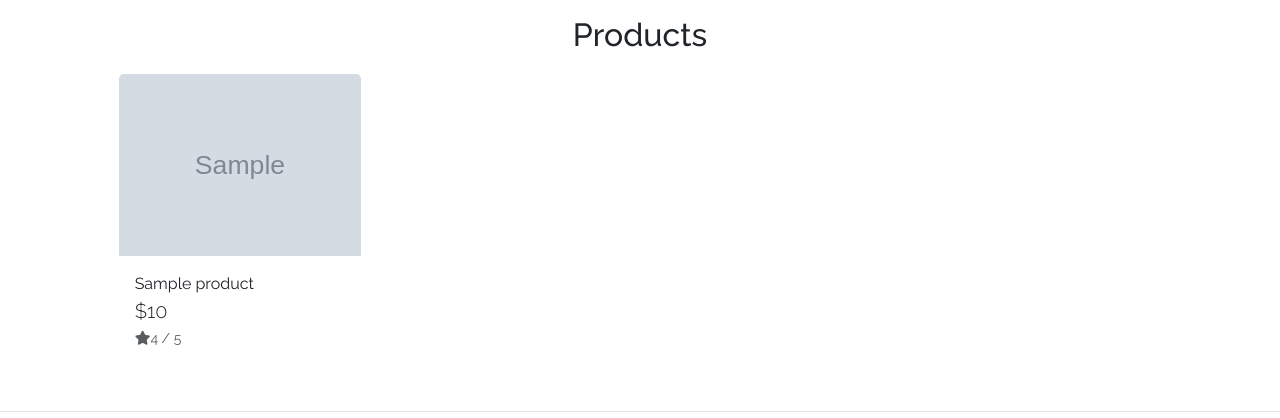
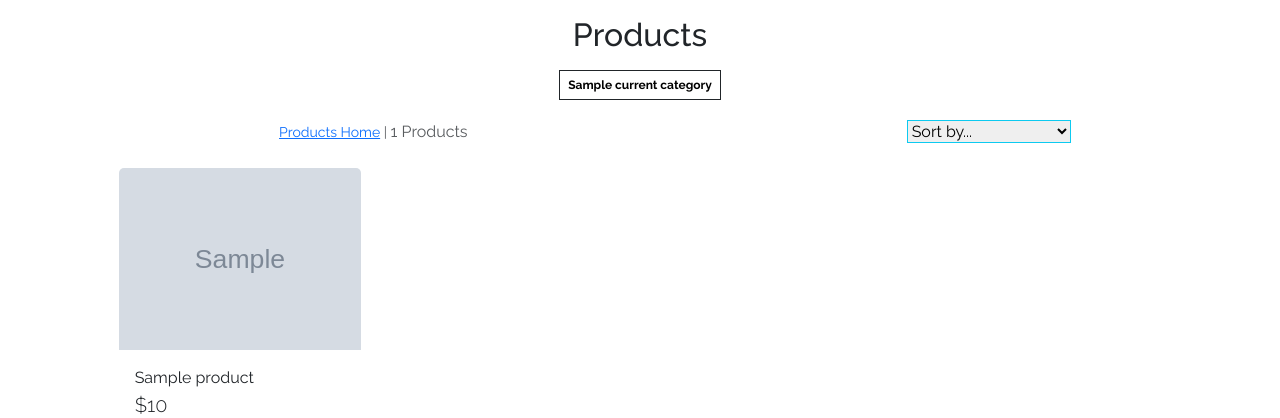
Before and after one commit to MartsyniukOlena/sportify, a Django app: template products/templates/products/products.html in a window 1280 px wide. Shown: the part 56-474 px from the top of the page. Run offline with Django 3.2, Linux system fonts and the light colour scheme; the template is opened without the code that fills it: most values are stand-ins (such as "Sample title", 1, 10 or a date in 2020); grey boxes marked "Sample" are stand-in pictures; some libraries are stand-ins or nearby versions; grey boxes are pictures that could not be loaded.

Commit message:
Add product sorting and product count to the product page

```diff
--- a/products/templates/products/products.html
+++ b/products/templates/products/products.html
@@ -1,4 +1,3 @@
-
 {% extends "base.html" %}
 {% load static %}
 
@@ -7,11 +6,40 @@
         <div class="row">
             <div class="col text-center mt-3">
                 <h2 class="logo-font">Products</h2>
+                {% for c in current_categories %}
+                    <a class="category-badge text-decoration-none" href="{% url 'products' %}?category={{ c.name }}">
+                        <span class="p-2 mt-2 badge badge-white text-black rounded-0 border border-dark">{{ c.friendly_name }}</span>
+                    </a>
+                {% endfor %}
             </div>
         </div>
         <div class="row">
             <div class="product-container col-10 offset-1">
-                <div class="row mt-1 mb-2"></div>
+                <div class="row mt-1 mb-2">
+                    <div class="col-12 col-md-6 my-auto order-md-last d-flex justify-content-center justify-content-md-end">
+                        <div class="sort-select-wrapper w-50">
+                            <select id="sort-selector" class="custom-select custom-select-sm rounded-0 border border-{% if current_sorting != 'None_None' %}info{% else %}black{% endif %}">
+                                <option value="reset" {% if current_sorting == 'None_None' %}selected{% endif %}>Sort by...</option>
+                                <option value="price_asc" {% if current_sorting == 'price_asc' %}selected{% endif %}>Price (low to high)</option>
+                                <option value="price_desc" {% if current_sorting == 'price_desc' %}selected{% endif %}>Price (high to low)</option>
+                                <option value="rating_asc" {% if current_sorting == 'rating_asc' %}selected{% endif %}>Rating (low to high)</option>
+                                <option value="rating_desc" {% if current_sorting == 'rating_desc' %}selected{% endif %}>Rating (high to low)</option>
+                                <option value="name_asc" {% if current_sorting == 'name_asc' %}selected{% endif %}>Name (A-Z)</option>
+                                <option value="name_desc" {% if current_sorting == 'name_desc' %}selected{% endif %}>Name (Z-A)</option>
+                                <option value="category_asc" {% if current_sorting == 'category_asc' %}selected{% endif %}>Category (A-Z)</option>
+                                <option value="category_desc" {% if current_sorting == 'category_desc' %}selected{% endif %}>Category (Z-A)</option>
+                            </select>
+                        </div>
+                    </div>
+                    <div class="col-12 col-md-6 order-md-first">
+                        <p class="text-muted mt-3 text-center text-md-left">
+                            {% if search_term or current_categories or current_sorting != 'None_None' %}
+                                <span class="small"><a href="{% url 'products' %}">Products Home</a> | </span>
+                            {% endif %}
+                            {{ products|length }} Products{% if search_term %} found for <strong>"{{ search_term }}"</strong>{% endif %}
+                        </p>
+                    </div>
+                </div>
                 <div class="row">
                     {% for product in products %}
                         <div class="col-sm-6 col-md-6 col-lg-4 col-xl-3">
@@ -32,6 +60,13 @@
                                     <div class="row">
                                         <div class="col">
                                             <p class="lead mb-0 text-left font-weight-bold">${{ product.price }}</p>
+                                            {% if product.category %}
+                                            <p class="small mt-1 mb-0">
+                                                <a class="text-muted" href="{% url 'products' %}?category={{ product.category.name }}">
+                                                    <i class="fas fa-tag mr-1"></i>{{ product.category.friendly_name }}
+                                                </a>
+                                            </p>
+                                            {% endif %}
                                             {% if product.rating %}
                                                 <small class="text-muted"><i class="fas fa-star mr-1"></i>{{ product.rating }} / 5</small>
                                             {% else %}
--- a/static/css/base.css
+++ b/static/css/base.css
@@ -5,3 +5,9 @@ body {
     margin: 0;
     font-family: "Raleway", sans-serif;
   }
+
+
+  a.category-badge > span.badge:hover {
+    background: #212529 !important;
+    color: #fff !important;
+}
--- a/templates/base.html
+++ b/templates/base.html
@@ -52,19 +52,19 @@
                         <ul class="dropdown-menu">
                             <li class="nav-item">
                                 <a class="dropdown-item nav-link text-dark {% if request.path == logout_url %}active"
-                                    aria-current="page{% endif %}" href="">Tops</a>
+                                    aria-current="page{% endif %}" href="{% url 'products' %}?category=sportswear-tops">Tops</a>
                             </li>
                             <li class="nav-item">
                                 <a class="dropdown-item nav-link text-dark {% if request.path == myaccount_url %}active"
-                                    aria-current="page{% endif %}" href="">Bottoms</a>
+                                    aria-current="page{% endif %}" href="{% url 'products' %}?category=sportswear-bottoms">Bottoms</a>
                             </li>
                             <li class="nav-item">
                                 <a class="dropdown-item nav-link text-dark {% if request.path == signup_url %}active"
-                                    aria-current="page{% endif %}" href="">Suits</a>
+                                    aria-current="page{% endif %}" href="{% url 'products' %}?category=sportswear-suits">Suits</a>
                             </li>
                             <li class="nav-item">
                                 <a class="nav-link text-dark {% if request.path == login_url %}active"
-                                    aria-current="page{% endif %}" href="">Footwear</a>
+                                    aria-current="page{% endif %}" href="{% url 'products' %}?category=footwear">Footwear</a>
                             </li>
                         </ul>
                     </li>
@@ -76,15 +76,15 @@
                         <ul class="dropdown-menu">
                             <li class="nav-item">
                                 <a class="dropdown-item nav-link text-dark {% if request.path == logout_url %}active"
-                                    aria-current="page{% endif %}" href="">Protective Gear</a>
+                                    aria-current="page{% endif %}" href="{% url 'products' %}?category=protective-gear">Protective Gear</a>
                             </li>
                             <li class="nav-item">
                                 <a class="dropdown-item nav-link text-dark {% if request.path == myaccount_url %}active"
-                                    aria-current="page{% endif %}" href="">Game Equipment</a>
+                                    aria-current="page{% endif %}" href="{% url 'products' %}?category=game-equipment">Game Equipment</a>
                             </li>
                             <li class="nav-item">
                                 <a class="dropdown-item nav-link text-dark {% if request.path == signup_url %}active"
-                                    aria-current="page{% endif %}" href="">Training Equipment</a>
+                                    aria-current="page{% endif %}" href="{% url 'products' %}?category=training-equipment">Training Equipment</a>
                             </li>
                         </ul>
                     </li>
@@ -96,11 +96,11 @@
                         <ul class="dropdown-menu">
                             <li class="nav-item">
                                 <a class="dropdown-item nav-link text-dark {% if request.path == logout_url %}active"
-                                    aria-current="page{% endif %}" href="">Sale</a>
+                                    aria-current="page{% endif %}" href="{% url 'products' %}?category=sale">Sale</a>
                             </li>
                             <li class="nav-item">
                                 <a class="dropdown-item nav-link text-dark {% if request.path == myaccount_url %}active"
-                                    aria-current="page{% endif %}" href="">New Arrivals</a>
+                                    aria-current="page{% endif %}" href="{% url 'products' %}?category=new-arrivals">New Arrivals</a>
                             </li>
                             <li class="nav-item">
                                 <a class="dropdown-item nav-link text-dark {% if request.path == signup_url %}active"
```
Also changed, not shown: products/templates/products/product_detail.html (+7 -0 lines), products/views.py (+38 -1 lines), media/noimage.png (added), static/images/logo.png (deleted), static/images/logo_transparent.png (deleted).
